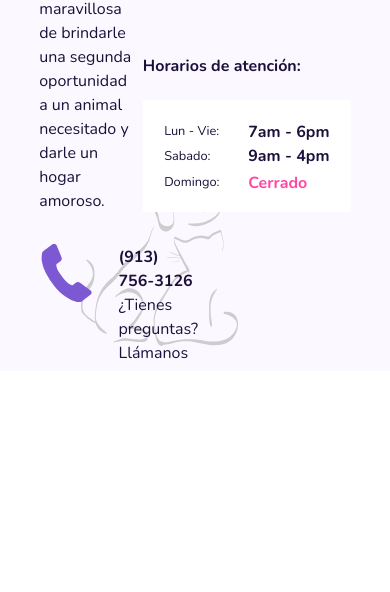
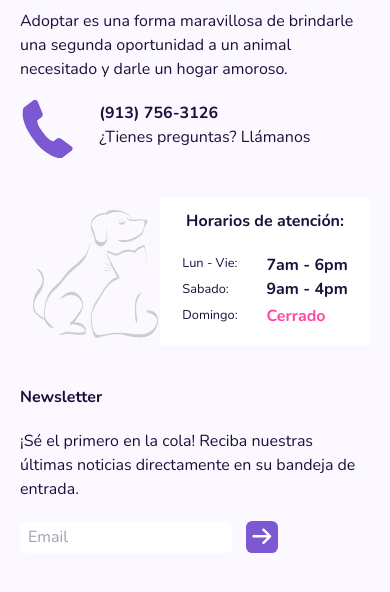
Before and after one commit to T1Scaynet/FE-Shelter, a React (Vite) app: page /listado in a window 390 px wide. Shown: the part 1611-2203 px from the top of the page. Before the commit the page ends 1982 px from the top, so only its background shows below. Built offline with nearby package versions, Linux system fonts and the light colour scheme; no server answers.

Commit message:
feat: Home responsive

```diff
--- a/src/components/Card/index.jsx
+++ b/src/components/Card/index.jsx
@@ -24,15 +24,15 @@ export const Card = ({ name, genres, size, age, image, history, db, galery }) =>
     }
   ];
   return (
-    <div className='bg-[#FFFEFD] w-[20.4rem] h-[38rem] md:w-[33rem] md:h-[15.4rem] grid grid-cols-1 relative md:flex rounded-lg border-2 border-[#EBE5F7] overflow-hidden'>
+    <div className='bg-[#FFFEFD] w-[20.4rem] h-[38rem] grid grid-cols-1 rounded-lg border-2 border-[#EBE5F7] overflow-hidden relative md:w-[33rem] md:h-[15.4rem] md:flex '>
 
-      <section className='w-full h-full md:w-[40%] md:h-full overflow-hidden'>
+      <section className='w-full md:h-full overflow-hidden h-[23rem] md:w-[40%] '>
         <div className='w-full h-full md:w-[13rem] md:h-full'>
-          <img className='h-full w-full rounded-l-md md:object-cover' src={image || galery[0]} alt='Photo de dogs' />
+          <img className='h-full w-full object-cover md:rounded-l-md' src={image || galery[0]} alt='Photo de dogs' />
         </div>
       </section>
 
-      <section className='md:w-[60%] h-full px-4 py-5 space-y-3 flex flex-col'>
+      <section className='p-4 h-full md:w-[60%] md:px-4 md:py-5 space-y-3 flex flex-col'>
 
         <div className=' space-y-2 w-[95%]'>
           <h1 className='text-[1rem] font-bold'>{name}</h1>
--- a/src/components/Footer/index.jsx
+++ b/src/components/Footer/index.jsx
@@ -6,23 +6,23 @@ import pet from '../../assets/Footer/pets.svg';
 
 export const Footer = () => {
   return (
-    <footer className='bg-[#FBF9FF] w-full md:h-[30rem] flex items-center justify-center relative px-[10rem]'>
+    <footer className='bg-[#FBF9FF] py-10 w-full h-full flex items-center justify-center relative md:h-[30rem] md:py-0 md:px-[10rem]'>
       <div className='absolute w-[100%] h-[90%]'>
-        <div className='absolute left-32 top-14'>
+        <div className='absolute left-[17rem] md:left-32 md:top-14'>
           <img src={bark} alt='bark' className='h-[3.5rem]' />
         </div>
-        <div className='absolute bottom-0 right-32 mr-[1.5rem]'>
-          <img src={pet} alt='cat' className='h-[10rem]' />
+        <div className='absolute bottom-56 right-[14.5rem] md:bottom-0 md:right-32 md:mr-[1.5rem]'>
+          <img src={pet} alt='cat' className='h-[8rem] md:h-[10rem]' />
         </div>
       </div>
-      <div className='flex flex-row justify-between items-center max-w-[94.5rem] h-[90%] bg-[#7f818200] p-[0.4rem] relative'>
-        <div className='flex flex-col items-start w-[30%]'>
+      <div className=' px-5 space-y-10 flex flex-col md:flex-row justify-between md:items-center md:px-0 md:max-w-[94.5rem] h-[90%] bg-[#7f818200] p-[0.4rem] relative md:space-y-0'>
+        <div className='flex space-y-5 md:space-y-2 flex-col text-start items-start md:w-[30%]'>
           <img src={logo} alt='logo' className='h-[4.6rem] mt-[0.4rem]' />
           <p className='w-[100%] text-[1rem]'>
             Adoptar es una forma maravillosa de brindarle una segunda oportunidad a
             un animal necesitado y darle un hogar amoroso.{' '}
           </p>
-          <div className='flex flex-row mt-[2rem]'>
+          <div className='flex flex-row'>
             <img src={phone} alt='phone' className='h-[3.5rem] rotate-[98deg]' />
             <div className='ml-[1.5rem]'>
               <b>(913) 756-3126</b>
@@ -30,9 +30,10 @@ export const Footer = () => {
             </div>
           </div>
         </div>
-        <div className='flex flex-col mt-[2rem] w-[13rem]'>
-          <b>Horarios de atención:</b>
-          <div className='flex justify-center items-center flex-row mt-[1.4rem] bg-[#FFFFFF] h-[7rem] w-[100%]'>
+        <div className='w-full flex justify-end md:w-[15rem]'>
+          <div className='w-[60%] md:w-full flex flex-col'>
+            <b className='bg-[#FFFFFF] pt-3 text-center'>Horarios de atención:</b>
+            <div className='flex justify-center items-center flex-row  bg-[#FFFFFF] h-[7rem] w-[100%]'>
               <div className='flex flex-col font-thin text-[0.8rem]'>
                 <b className='mt-[0.1rem]'>Lun - Vie:</b>
                 <b className='mt-[0.4rem]'>Sabado:</b>
@@ -45,7 +46,8 @@ export const Footer = () => {
               </div>
             </div>
           </div>
-        <div className='hidden md:flex flex-col mt-[2rem] w-[22rem] bg-[#8b0d0d00]'>
+        </div>
+        <div className='md:flex flex-col mt-[2rem] space-y-5 md:w-[22rem] bg-[#8b0d0d00]'>
           <b>Newsletter</b>
           <p>¡Sé el primero en la cola! Reciba nuestras últimas noticias directamente en su bandeja de entrada.</p>
           <div className='flex flex-row'>
--- a/src/views/Home/Display1/index.jsx
+++ b/src/views/Home/Display1/index.jsx
@@ -1,3 +1,4 @@
+/* eslint-disable react/jsx-closing-tag-location */
 /* eslint-disable jsx-quotes */
 import { Link } from 'react-router-dom';
 import footprint from '../../../assets/DO_footprint.svg';
@@ -8,15 +9,30 @@ import donate1 from '../../../assets/Display1/icon.svg';
 import dogs from '../../../assets/DO_dogleft.png';
 import dogTwo from '../../../assets/perroMestizotwo.svg';
 import cat from '../../../assets/DO_catright.png';
+import { useState } from 'react';
 
 export const Display1 = () => {
+  const [showMenu, setShowMenu] = useState(false);
   return (
     <section
       id="home"
-      className="h-[48rem] md:h-[42rem] w-full flex justify-center items-center font-Nunito bg-contain relative overflow-hidden"
+      className="h-[48rem] w-full flex justify-center items-center font-Nunito bg-contain relative overflow-hidden md:h-[42rem]"
     >
       <img src={line} alt="Linea punteada" className='absolute h-full w-full' />
       <img src={background} alt="Fondo de pantalla de Home" className='absolute' />
+      <div className={`md:hidden flex flex-col justify-center ${showMenu ? ' w-36 h-full rounded-md' : 'w-8 bg-transparent'} ' fixed right-0 bg-[#EBE5F7] h-[40rem] transition-all z-50 duration-300 '`}>
+        <div onClick={() => setShowMenu(!showMenu)} style={{ writingMode: !showMenu && 'vertical-lr' }} className='text-[1.5rem] bg-[#EBE5F7] rounded-md font-bold'>
+          {!showMenu
+            ? <p className='cursor-pointer py-5'>Menú</p>
+            : <div className='flex flex-col justify-center items-center'>
+              <button onClick={() => setShowMenu(false)} className='absolute w-10 top-0 left-0  rounded-md'>x</button>
+              <Link to='/' className='hover:text-[#7C58D3]'>Inicio</Link>
+              <Link to='/nosotros' className='hover:text-[#7C58D3]'>Nosotros</Link>
+              <Link to='/listado' className='hover:text-[#7C58D3]'>Adoptar</Link>
+              <Link to='/contacto' className='hover:text-[#7C58D3]'>Contacto</Link>
+            </div>}
+        </div>
+      </div>
       <div
         id="home-content"
         className=" flex flex-col gap-20 items-center justify-center absolute z-20"
--- a/src/views/Home/Display3/index.jsx
+++ b/src/views/Home/Display3/index.jsx
@@ -23,13 +23,13 @@ export const Display3 = () => {
   };
 
   return (
-    <section className="grid grid-cols-2 gap-32 items-center py-[120px] px-[14%]">
-      <div className="flex flex-col gap-8">
-        <div>
-          <h2 className="font-bold text-4xl leading-[48px]">
-            Bienvenido a nuestra <br /> familia
+    <section className="w-full grid grid-cols-1 md:grid-cols-2 gap-32 items-center py-[120px] md:px-[14%]">
+      <div className="w-[90%] m-auto flex flex-col gap-6">
+        <div className=' space-y-5'>
+          <h2 className="text-center text-2xl md:text-start font-bold md:text-4xl md:leading-[48px]">
+            Bienvenido a nuestra <span className='text-[#7C58D3]'>familia</span>
           </h2>
-          <h1 className="font-normal text-sm leading-5 text-[#1C103B]">
+          <h1 className=" pl-[0.80rem] font-normal text-sm md:pl-0 leading-5 text-[#1C103B]">
             Fundación ALMANIMAL Mendiolaza es una organización sin fines de
             lucro, cuyo objetivo es la protección
           </h1>
@@ -74,7 +74,7 @@ export const Display3 = () => {
           </Collapse>
         </div>
       </div>
-      <div className="w-full md:w-[600px]">
+      <div className="hidden w-full md:block md:w-[600px]">
         <img src={aboutimg} alt="" className=" max-w-full h-auto" />
       </div>
     </section>
```
Lines whose indentation alone changed are shown as unchanged.
